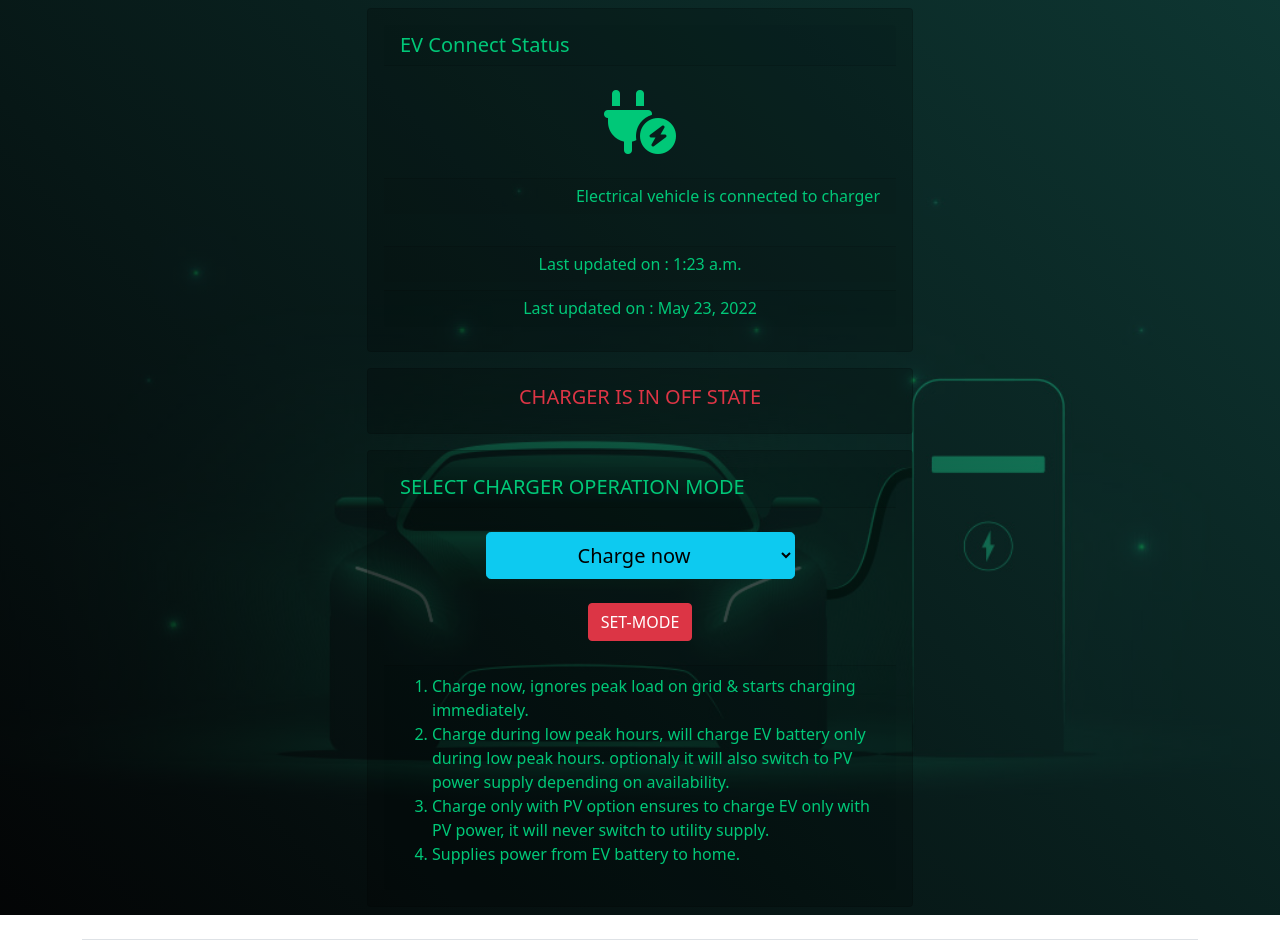
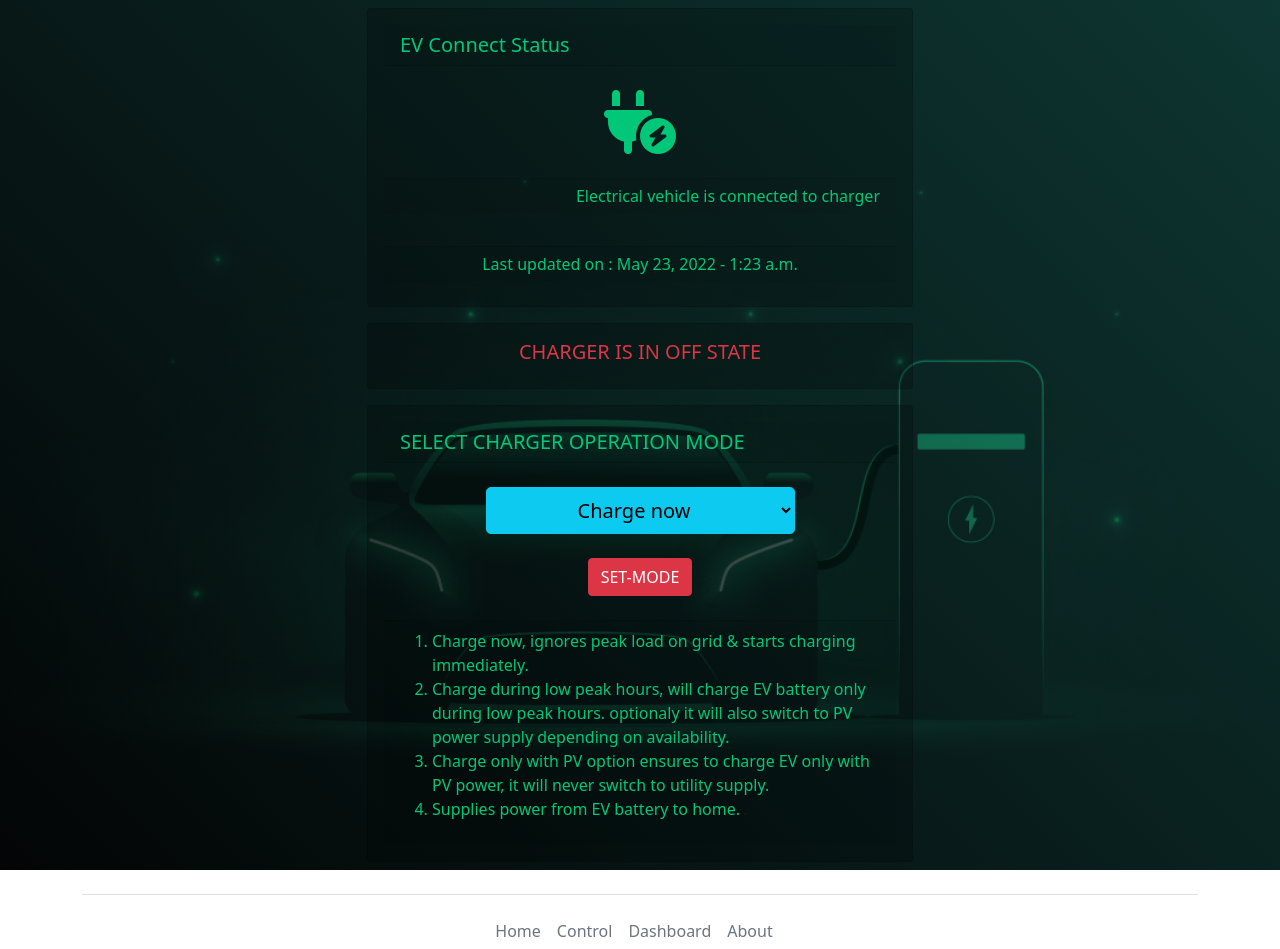
Before and after one commit to ArBoss-dot/Ev_Project, a Django app: page /control/ in a window 1280 px wide. Shown: the part 64-1013 px from the top of the page. Run offline with Django 3.2, Linux system fonts and the light colour scheme; data comes from the database, SQL or seed files in the repository; some libraries are stand-ins or nearby versions.

Commit message:
modified date time

```diff
--- a/evBackEnd/mainIndex/templates/control.html
+++ b/evBackEnd/mainIndex/templates/control.html
@@ -18,8 +18,7 @@
                     <h6 class="card-footer text-danger text-end"> Electrical vehicle is not connected to charger </h6>
                     {% endif %}
                     <br>
-                    <h6 class="card-footer text-center"> Last updated on : {{time}}</h6>
-                    <h6 class="card-footer text-center"> Last updated on : {{date}}</h6>
+                    <h6 class="card-footer text-center"> Last updated on : {{date}} - {{time}}</h6>
                 </div>
             </div>
         </div>
```
